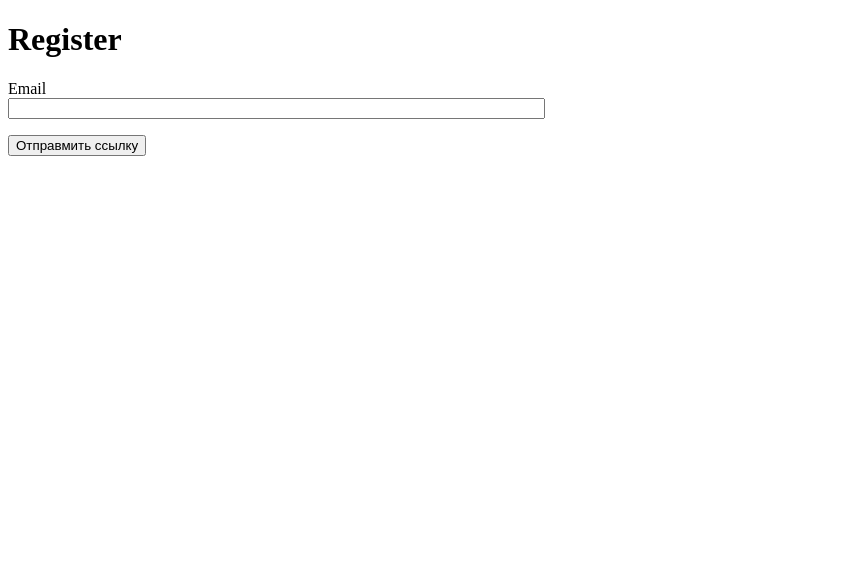
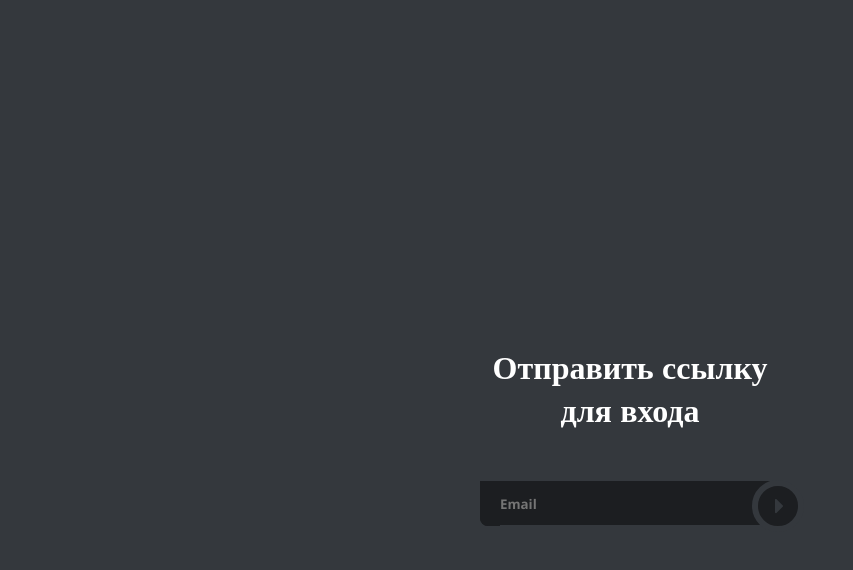
Before and after one commit to geihar/email_authentication, a Flask app: page / in a window 1280 px wide. Shown: the top 570 px of the page, without its empty margins (0-853 px from the left). Run offline with Flask 2, Linux system fonts and the light colour scheme; some libraries are stand-ins or nearby versions.

```diff
--- a/app.py
+++ b/app.py
@@ -8,6 +8,7 @@ app.config.from_object(Config)
 
 from models import User, db
 from forms import RegistrationForm
+from mail import send_magic_link
 
 
 
@@ -19,9 +20,10 @@ def index():
         user.set_token()
         db.session.add(user)
         db.session.commit()
+        send_magic_link(form.email.data)
         return render_template('index.html', title='Home')
     if 'token' in session:
-        data = session['token']
+        data = True
         return render_template('index.html', title='Home', data=data)
     return render_template('index.html', title='Home', form=form)
 
@@ -40,7 +42,10 @@ def authentication(token):
 
 @app.route('/analytics')
 def analytics():
-    return 'Hello World!'
+    users = User.query.all()
+    if 'token' in session:
+        return render_template('analytics.html', title='Analytics', users=users)
+    return redirect(url_for('index'))
 
 
 
--- a/forms.py
+++ b/forms.py
@@ -6,10 +6,10 @@ from models import  User
 
 
 class RegistrationForm(FlaskForm):
-    email = StringField('Email', validators=[DataRequired(), Email()])
-    submit = SubmitField('Отправмить ссылку')
+    email = StringField(render_kw={"placeholder": "Email"}, validators=[DataRequired(), Email()])
+    submit = SubmitField()
 
     def validate_email(self, email):
         user = User.query.filter_by(email=email.data).first()
         if user is not None:
-            raise ValidationError('Вы уже зарегестрированы.')
+            raise ValidationError('You are already registered.')
--- /dev/null
+++ b/static/main.css
@@ -0,0 +1,168 @@
+@import url(https://fonts.googleapis.com/css?family=Open+Sans:400,700);
+@import url('https://cdnjs.cloudflare.com/ajax/libs/font-awesome/4.2.0/css/font-awesome.min.css');
+
+*{
+	font-family: 'Open Sans', 'sans-serif', 'FontAwesome';
+}
+body{
+    background: rgb(52, 56, 61);
+	padding: 80px;
+}
+h1{
+	color: rgb(255, 255, 255);
+	margin: 20px auto 0;
+	width: 300px;
+	text-align: center;
+    margin-bottom: 50px;
+}
+.msg{
+	color: rgb(255, 255, 255);
+	margin: 20px auto 0;
+    width: 100%;
+	text-align: center;
+    margin-bottom: 50px;
+}
+a {
+	margin: 40%;
+	background-color: #555555;
+	color: white;
+	padding: 1em 1.5em;
+	text-decoration: none;
+	text-transform: uppercase;
+}
+
+a:hover {
+	background-color: #ffffff;
+	color: black;
+}
+
+
+#wrapper{
+	position: absolute;
+	width: 50px;
+	left: 50%;
+	margin-left: -160px;
+	top: 50%;
+	margin-top: -75px;
+}
+
+/* === Sign in Form === */
+#signin {
+	height: 90px;
+	width: 300px;
+	border-radius: 8px;
+	position: relative;
+}
+#signin::before {
+	display: block;
+	position: relative;
+	height: 2px;
+	background: rgb(52, 56, 61);
+	content: '';
+	top: 44px;
+	margin-left: 20px;
+	z-index: 1;
+}
+#signin input:first-of-type{
+	border-top-right-radius: 8px;
+	border-top-left-radius: 8px;
+}
+#signin input:last-of-type{
+	border-bottom-right-radius: 8px;
+	border-bottom-left-radius: 8px;
+}
+#signin  input[type="text"], #signin  input[type="password"], #signin button[type="submit"]{
+	background: rgb(28, 30, 33);
+	box-shadow: inset -100px -100px 0 rgb(28, 30, 33); /*Prevent yellow autofill color*/
+	color: rgb(52, 56, 61);
+}
+#signin  input[type="text"], #signin  input[type="password"]{
+	position: relative;
+	display: block;
+	width: 280px;
+	height: 45px;
+	border: 0;
+	outline: 0;
+	top: -2px;
+	padding: 0 0 0 20px;
+	font-weight: 700;
+}
+#signin  input[type="text"]:focus, #signin  input[type="password"]:focus{
+	color: rgb(255, 255, 255);
+}
+#signin button[type="submit"]{
+	display: block;
+	position: absolute;
+	width: 52px;
+	height: 52px;
+	color: rgb(52, 56, 61);
+	border-radius: 50px;
+	outline: 0;
+	z-index: 2;
+	top: -1px;
+	right: -24px;
+	border: 6px solid rgb(52, 56, 61);
+	font-size: 25px;
+	text-indent: 0px;
+	padding-left: 9px;
+	padding-bottom: 3px;
+	text-align: center;
+}
+#signin button[type="submit"]:hover{
+	color: rgb(0, 126, 165);
+	text-shadow: 0 0 10px rgb(0, 126, 165);
+	cursor: pointer;
+}
+#signin p {
+	color: rgb(79, 85, 97);
+	padding: 0 20px;
+	font-weight: 700;
+	font-size: 12px;
+	margin: 5px 0 0 0;
+}
+#signin p > a{
+	color: rgb(111, 119, 135);
+	text-decoration: none;
+}
+
+table.analytics {
+	text-decoration: none;
+	border-collapse: collapse;
+	width: 100%;
+	text-align: center;
+}
+
+table.analytics th {
+	font-weight: normal;
+	font-size: 14px;
+	color: #ffffff;
+	background-color: #485b69;
+}
+
+table.analytics td {
+	font-size: 13px;
+	color: #f9fafb;
+}
+
+table.analytics td, table.analytics th {
+	white-space: pre-wrap;
+	padding: 10px 5px;
+	line-height: 13px;
+	vertical-align: middle;
+	border: 1px solid #5184a8;
+}
+
+table.analytics tr:hover {
+	background-color: #f9fafb
+}
+
+table.analytics tr:hover td {
+	color: #485b69;
+	cursor: pointer;
+}
+
+.mobile-table {
+	width: 100%;
+	max-width: 100%;
+	overflow-x: auto;
+}
--- a/templates/base.html
+++ b/templates/base.html
@@ -5,6 +5,7 @@
         <meta name="viewport"
               content="width=device-width, user-scalable=no, initial-scale=1.0, maximum-scale=1.0, minimum-scale=1.0">
         <meta http-equiv="X-UA-Compatible" content="ie=edge">
+        <link rel= "stylesheet" type= "text/css" href= "{{ url_for('static',filename='main.css') }}">
         {% if title %}
             <title>{{ title }}</title>
         {% endif %}
--- a/templates/index.html
+++ b/templates/index.html
@@ -1,21 +1,25 @@
 {% extends "base.html" %}
 
 {% block content %}
-    {% if not form %}
-    <h1>it worked</h1>
+    {% if not form  and not data%}
+    <h1 class="msg"> Сслылка для входа была отправлена на ваш email</h1>
+    {% endif %}
+    {%  if data %}
+        <h1 class="msg">Вы прошли аутентификацию через email</h1>
+        <a href="{{ url_for('analytics') }}">Ссылка для просмотра аналитики</a>
     {% endif %}
     {% if form %}
-    <h1>Register</h1>
-    <form action="" method="post">
-        {{ form.hidden_tag() }}
-        <p>
-            {{ form.email.label }}<br>
-            {{ form.email(size=64) }}<br>
+    <div id="wrapper">
+        <h1>Отправить ссылку для входа</h1>
+        <form id="signin" method="post" action="">
+            {{ form.hidden_tag() }}
+             {{ form.email }}
+            <button type="submit">&#xf0da;</button>
             {% for error in form.email.errors %}
-            <span style="color: red;">{{ error }}</span>
+                <span style="color: red;">{{ error }}</span>
             {% endfor %}
-        </p>
-        <p>{{ form.submit() }}</p>
-    </form>
+        </form>
+    </div>
+
     {% endif %}
 {% endblock %}
--- /dev/null
+++ b/templates/magic_link.txt
@@ -0,0 +1,3 @@
+Вы получили это письмо, для аутентификации через email
+    Для входа на сайт кликните по ссылке
+{{ url_for('authentication', token=token, _external=True) }}
```
Also changed, not shown: mail.py (+13 -0 lines), templates/analytics.html (added, +23 -0 lines), templates/magic_link.html (added, +7 -0 lines), README.md (added).
